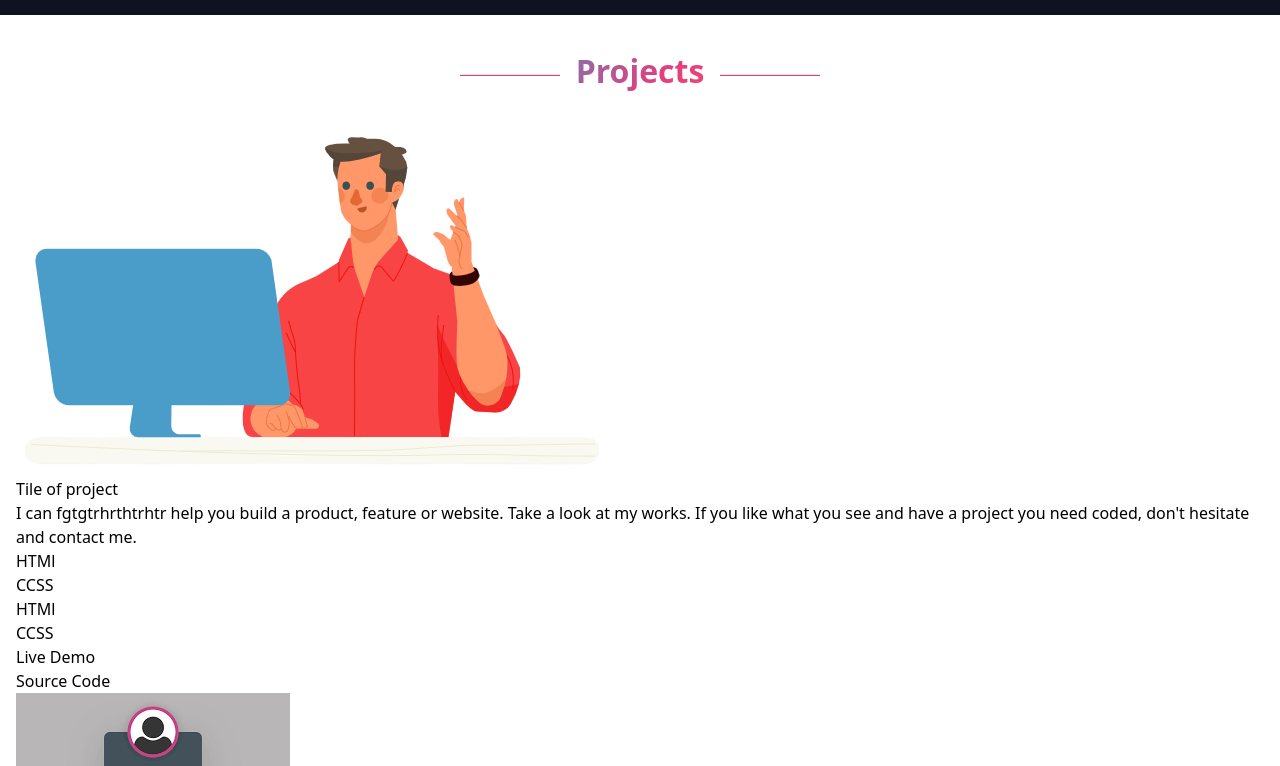
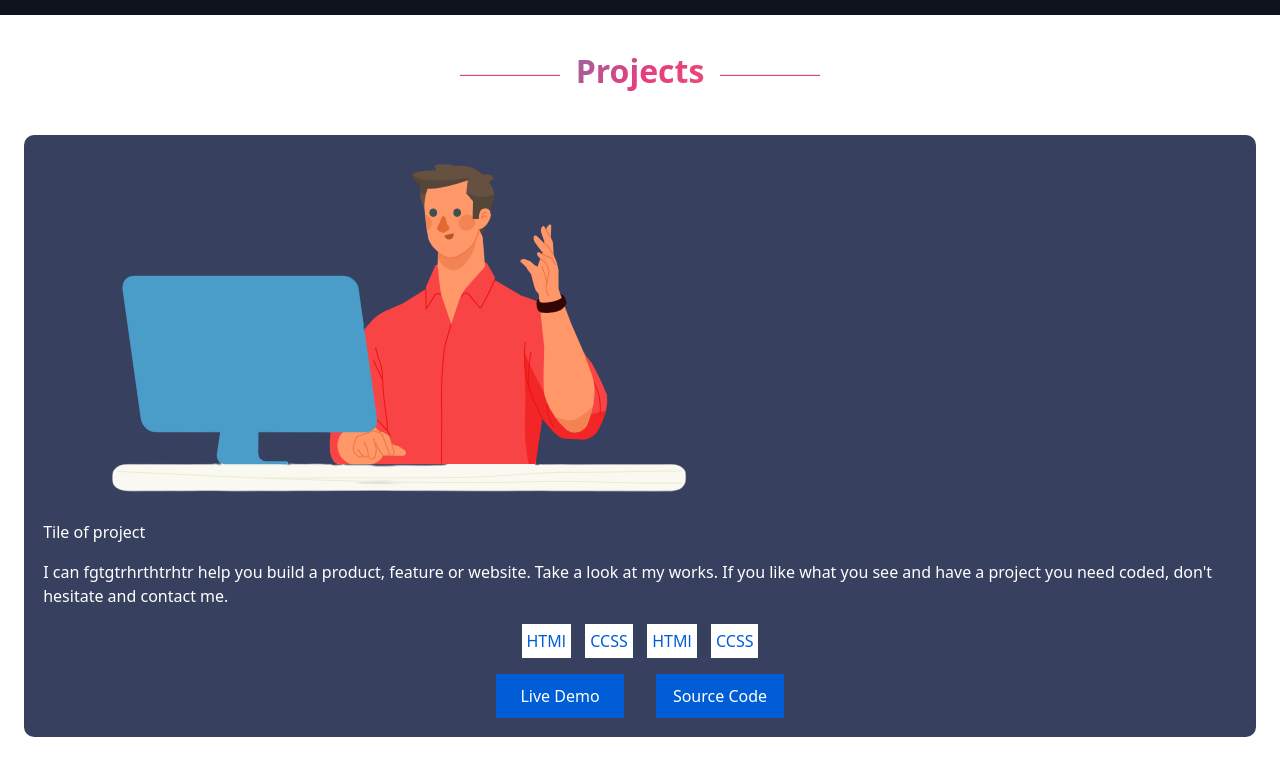
Before and after one commit to anyepeter/portfolio, a React (Vite) app: page / in a window 1280 px wide. Shown: the part 1160-1926 px from the top of the page. Built offline with nearby package versions, Linux system fonts and the light colour scheme.

Commit message:
add stlying for the cards

```diff
--- a/src/components/projects/projects.css
+++ b/src/components/projects/projects.css
@@ -39,3 +39,87 @@
     margin-top: 0.5rem;
 
 }
+
+.project-container{
+    display: flex;
+    width: inherit;
+    padding: 0.5rem;
+    gap: 2rem;
+    flex-direction: column;
+
+}
+
+.project-card{
+    background-color: #38405f;
+border-radius: 10px;
+border-width: 0;
+cursor: pointer;
+display: inline-block;
+padding: 1rem;
+}
+
+.project-card:hover{
+    box-shadow: 0px -25px 20px -20px rgba(0, 0, 0, 0.45), 25px 0 20px -20px rgba(0, 0, 0, 0.45), 0px 25px 20px -20px rgba(0, 0, 0, 0.45), -25px 0 20px -20px rgba(0, 0, 0, 0.45);
+}
+
+.card-info{
+    display: flex;
+    flex-direction: column;
+    gap: 1rem;
+    align-items: center;
+    width: inherit;
+    padding: 0.2rem;
+}
+
+.image-card-container{
+    width: 90%;
+}
+
+.para-container{
+    display: flex;
+    flex-direction: column;
+    gap: 1rem;
+    color: #fff;
+}
+
+.buit-with{
+    display: flex;
+    width: inherit;
+    gap: 1rem;
+    justify-content: center;
+}
+
+.buit-with p{
+    width: 5rem;
+    align-self:baseline;
+}
+
+.buit-with ul {
+    display: flex;
+    flex-wrap: wrap;
+    column-gap: 0.9rem;
+    row-gap: 0.5rem;
+}
+
+.buit-with ul li{
+    padding: 5px;
+    background-color: #fff;
+    border: none;
+    color: #005dd6;
+
+}
+
+.container-button{
+    display: flex;
+    justify-content: center;
+    gap: 2rem;
+}
+
+.container-button li {
+    padding: 10px;
+    background-color: #005dd6;
+    width: 8rem;
+    display: flex;
+    align-items: center;
+    justify-content: center;
+}
```
